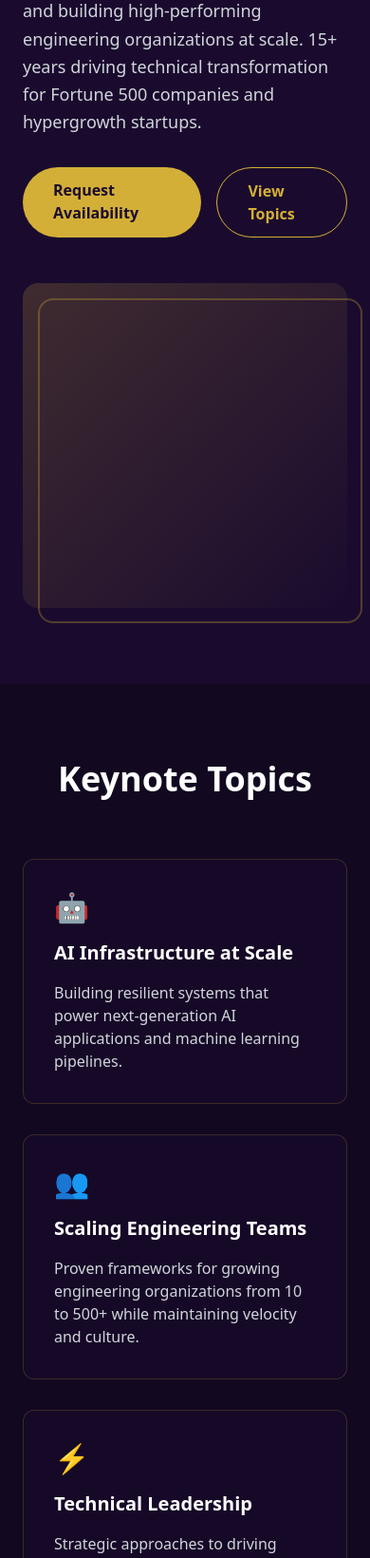
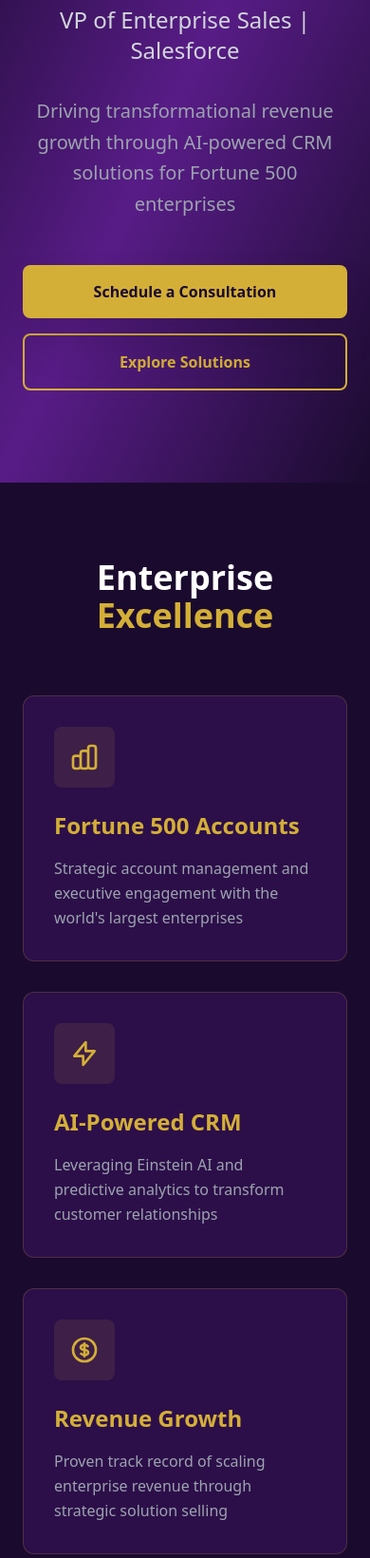
Before and after one commit to maxskalatsky/skalatsky-web, a plain HTML site: page demo/index.html in a window 390 px wide. Shown: the part 360-2000 px from the top of the page at 95% size. Drawn offline with nearby package versions, Linux system fonts and the light colour scheme.

Commit message:
Alex Demo Update: 2026-02-24T10:41:14.167-05:00

```diff
--- a/demo/index.html
+++ b/demo/index.html
@@ -4,107 +4,133 @@
 <head>
     <meta charset="UTF-8">
     <meta name="viewport" content="width=device-width, initial-scale=1.0">
-    <title>Sarah Chen - CTO & AI Infrastructure Leader | Skalatsky & Associates</title>
+    <title>Marcus Johnson | VP Enterprise Sales | Salesforce</title>
     <script src="https://cdn.tailwindcss.com"></script>
     <script>
         tailwind.config = {
             theme: {
                 extend: {
                     colors: {
-                        purple: '#1a0b2e',
-                        gold: '#d4af37',
+                        'deep-purple': '#1a0b2e',
+                        'skalatsky-gold': '#d4af37',
                     }
                 }
             }
         }
     </script>
 </head>
-<body class="bg-purple text-white font-sans antialiased">
+<body class="bg-deep-purple text-white font-sans antialiased">
 
-    <header class="fixed w-full top-0 z-50 bg-purple/95 backdrop-blur-sm border-b border-gold/20">
-        <nav class="container mx-auto px-6 py-4 flex justify-between items-center">
-            <div class="text-gold font-bold text-xl tracking-wider">SKALATSKY & ASSOCIATES</div>
-            <a href="#contact" class="bg-gold text-purple px-6 py-2 rounded-full font-semibold hover:bg-gold/90 transition">Book Sarah</a>
-        </nav>
-    </header>
+    <!-- Hero Section -->
+    <section class="min-h-screen flex items-center justify-center px-6 py-20 bg-gradient-to-br from-deep-purple via-purple-900 to-deep-purple">
+        <div class="max-w-5xl mx-auto text-center">
+            <div class="mb-8">
+                <span class="inline-block px-6 py-2 bg-skalatsky-gold/10 border border-skalatsky-gold/30 rounded-full text-skalatsky-gold text-sm font-semibold tracking-wide uppercase">
+                    Enterprise Sales Leadership
+                </span>
+            </div>
+            <h1 class="text-6xl md:text-7xl font-bold mb-6 leading-tight">
+                Marcus <span class="text-skalatsky-gold">Johnson</span>
+            </h1>
+            <p class="text-2xl md:text-3xl text-gray-300 mb-8 font-light">
+                VP of Enterprise Sales | Salesforce
+            </p>
+            <p class="text-xl text-gray-400 mb-12 max-w-3xl mx-auto leading-relaxed">
+                Driving transformational revenue growth through AI-powered CRM solutions for Fortune 500 enterprises
+            </p>
+            <div class="flex flex-col sm:flex-row gap-4 justify-center">
+                <a href="#contact" class="px-8 py-4 bg-skalatsky-gold text-deep-purple font-bold rounded-lg hover:bg-yellow-500 transition-all transform hover:scale-105 shadow-2xl">
+                    Schedule a Consultation
+                </a>
+                <a href="#expertise" class="px-8 py-4 bg-transparent border-2 border-skalatsky-gold text-skalatsky-gold font-bold rounded-lg hover:bg-skalatsky-gold hover:text-deep-purple transition-all">
+                    Explore Solutions
+                </a>
+            </div>
+        </div>
+    </section>
 
-    <section class="pt-32 pb-20 px-6">
-        <div class="container mx-auto max-w-6xl">
-            <div class="grid md:grid-cols-2 gap-12 items-center">
-                <div>
-                    <div class="text-gold text-sm font-semibold tracking-widest mb-4">KEYNOTE SPEAKER</div>
-                    <h1 class="text-5xl md:text-6xl font-bold mb-6 leading-tight">Sarah Chen</h1>
-                    <p class="text-2xl text-gold mb-6">CTO at TechVentures</p>
-                    <p class="text-lg text-gray-300 mb-8 leading-relaxed">Leading AI infrastructure innovation and building high-performing engineering organizations at scale. 15+ years driving technical transformation for Fortune 500 companies and hypergrowth startups.</p>
-                    <div class="flex gap-4">
-                        <a href="#contact" class="bg-gold text-purple px-8 py-3 rounded-full font-semibold hover:bg-gold/90 transition">Request Availability</a>
-                        <a href="#expertise" class="border border-gold text-gold px-8 py-3 rounded-full font-semibold hover:bg-gold/10 transition">View Topics</a>
+    <!-- Expertise Section -->
+    <section id="expertise" class="py-20 px-6 bg-deep-purple">
+        <div class="max-w-6xl mx-auto">
+            <h2 class="text-4xl md:text-5xl font-bold text-center mb-16">
+                Enterprise <span class="text-skalatsky-gold">Excellence</span>
+            </h2>
+            <div class="grid md:grid-cols-3 gap-8">
+                <div class="bg-purple-900/30 border border-skalatsky-gold/20 rounded-xl p-8 hover:border-skalatsky-gold/60 transition-all">
+                    <div class="w-16 h-16 bg-skalatsky-gold/10 rounded-lg flex items-center justify-center mb-6">
+                        <svg class="w-8 h-8 text-skalatsky-gold" fill="none" stroke="currentColor" viewBox="0 0 24 24">
+                            <path stroke-linecap="round" stroke-linejoin="round" stroke-width="2" d="M9 19v-6a2 2 0 00-2-2H5a2 2 0 00-2 2v6a2 2 0 002 2h2a2 2 0 002-2zm0 0V9a2 2 0 012-2h2a2 2 0 012 2v10m-6 0a2 2 0 002 2h2a2 2 0 002-2m0 0V5a2 2 0 012-2h2a2 2 0 012 2v14a2 2 0 01-2 2h-2a2 2 0 01-2-2z"></path>
+                        </svg>
                     </div>
+                    <h3 class="text-2xl font-bold mb-4 text-skalatsky-gold">Fortune 500 Accounts</h3>
+                    <p class="text-gray-400 leading-relaxed">
+                        Strategic account management and executive engagement with the world's largest enterprises
+                    </p>
                 </div>
-                <div class="relative">
-                    <div class="aspect-square bg-gradient-to-br from-gold/20 to-purple rounded-2xl"></div>
-                    <div class="absolute inset-0 border-2 border-gold/30 rounded-2xl transform translate-x-4 translate-y-4"></div>
+                <div class="bg-purple-900/30 border border-skalatsky-gold/20 rounded-xl p-8 hover:border-skalatsky-gold/60 transition-all">
+                    <div class="w-16 h-16 bg-skalatsky-gold/10 rounded-lg flex items-center justify-center mb-6">
+                        <svg class="w-8 h-8 text-skalatsky-gold" fill="none" stroke="currentColor" viewBox="0 0 24 24">
+                            <path stroke-linecap="round" stroke-linejoin="round" stroke-width="2" d="M13 10V3L4 14h7v7l9-11h-7z"></path>
+                        </svg>
+                    </div>
+                    <h3 class="text-2xl font-bold mb-4 text-skalatsky-gold">AI-Powered CRM</h3>
+                    <p class="text-gray-400 leading-relaxed">
+                        Leveraging Einstein AI and predictive analytics to transform customer relationships
+                    </p>
+                </div>
+                <div class="bg-purple-900/30 border border-skalatsky-gold/20 rounded-xl p-8 hover:border-skalatsky-gold/60 transition-all">
+                    <div class="w-16 h-16 bg-skalatsky-gold/10 rounded-lg flex items-center justify-center mb-6">
+                        <svg class="w-8 h-8 text-skalatsky-gold" fill="none" stroke="currentColor" viewBox="0 0 24 24">
+                            <path stroke-linecap="round" stroke-linejoin="round" stroke-width="2" d="M12 8c-1.657 0-3 .895-3 2s1.343 2 3 2 3 .895 3 2-1.343 2-3 2m0-8c1.11 0 2.08.402 2.599 1M12 8V7m0 1v8m0 0v1m0-1c-1.11 0-2.08-.402-2.599-1M21 12a9 9 0 11-18 0 9 9 0 0118 0z"></path>
+                        </svg>
+                    </div>
+                    <h3 class="text-2xl font-bold mb-4 text-skalatsky-gold">Revenue Growth</h3>
+                    <p class="text-gray-400 leading-relaxed">
+                        Proven track record of scaling enterprise revenue through strategic solution selling
+                    </p>
                 </div>
             </div>
         </div>
     </section>
 
-    <section id="expertise" class="py-20 px-6 bg-black/30">
-        <div class="container mx-auto max-w-6xl">
-            <h2 class="text-4xl font-bold text-center mb-16">Keynote Topics</h2>
-            <div class="grid md:grid-cols-3 gap-8">
-                <div class="bg-purple/50 border border-gold/20 p-8 rounded-xl hover:border-gold/50 transition">
-                    <div class="text-gold text-3xl mb-4">🤖</div>
-                    <h3 class="text-xl font-bold mb-4">AI Infrastructure at Scale</h3>
-                    <p class="text-gray-300">Building resilient systems that power next-generation AI applications and machine learning pipelines.</p>
+    <!-- Stats Section -->
+    <section class="py-20 px-6 bg-gradient-to-r from-purple-900/50 to-deep-purple">
+        <div class="max-w-6xl mx-auto">
+            <div class="grid md:grid-cols-3 gap-12 text-center">
+                <div>
+                    <div class="text-6xl font-bold text-skalatsky-gold mb-4">500+</div>
+                    <div class="text-xl text-gray-300">Fortune 500 Engagements</div>
                 </div>
-                <div class="bg-purple/50 border border-gold/20 p-8 rounded-xl hover:border-gold/50 transition">
-                    <div class="text-gold text-3xl mb-4">👥</div>
-                    <h3 class="text-xl font-bold mb-4">Scaling Engineering Teams</h3>
-                    <p class="text-gray-300">Proven frameworks for growing engineering organizations from 10 to 500+ while maintaining velocity and culture.</p>
+                <div>
+                    <div class="text-6xl font-bold text-skalatsky-gold mb-4">$2B+</div>
+                    <div class="text-xl text-gray-300">Enterprise Pipeline Generated</div>
                 </div>
-                <div class="bg-purple/50 border border-gold/20 p-8 rounded-xl hover:border-gold/50 transition">
-                    <div class="text-gold text-3xl mb-4">⚡</div>
-                    <h3 class="text-xl font-bold mb-4">Technical Leadership</h3>
-                    <p class="text-gray-300">Strategic approaches to driving innovation, managing technical debt, and delivering business outcomes.</p>
+                <div>
+                    <div class="text-6xl font-bold text-skalatsky-gold mb-4">98%</div>
+                    <div class="text-xl text-gray-300">Client Satisfaction Rate</div>
                 </div>
             </div>
         </div>
     </section>
 
-    <section class="py-20 px-6">
-        <div class="container mx-auto max-w-4xl text-center">
-            <div class="text-gold text-sm font-semibold tracking-widest mb-4">IMPACT</div>
-            <h2 class="text-4xl font-bold mb-12">By The Numbers</h2>
-            <div class="grid md:grid-cols-3 gap-8">
-                <div>
-                    <div class="text-5xl font-bold text-gold mb-2">15+</div>
-                    <div class="text-gray-300">Years Leadership</div>
-                </div>
-                <div>
-                    <div class="text-5xl font-bold text-gold mb-2">500+</div>
-                    <div class="text-gray-300">Engineers Managed</div>
-                </div>
-                <div>
-                    <div class="text-5xl font-bold text-gold mb-2">$2B+</div>
-                    <div class="text-gray-300">Infrastructure Value</div>
-                </div>
-            </div>
+    <!-- Contact Section -->
+    <section id="contact" class="py-20 px-6 bg-deep-purple">
+        <div class="max-w-4xl mx-auto text-center">
+            <h2 class="text-4xl md:text-5xl font-bold mb-8">
+                Ready to Transform Your <span class="text-skalatsky-gold">Enterprise CRM?</span>
+            </h2>
+            <p class="text-xl text-gray-400 mb-12 max-w-2xl mx-auto">
+                Connect with Marcus to explore how AI-powered Salesforce solutions can accelerate your enterprise growth
+            </p>
+            <a href="mailto:marcus.johnson@salesforce.com" class="inline-block px-12 py-5 bg-skalatsky-gold text-deep-purple font-bold text-lg rounded-lg hover:bg-yellow-500 transition-all transform hover:scale-105 shadow-2xl">
+                Get in Touch
+            </a>
         </div>
     </section>
 
-    <section id="contact" class="py-20 px-6 bg-gold text-purple">
-        <div class="container mx-auto max-w-4xl text-center">
-            <h2 class="text-4xl font-bold mb-6">Book Sarah Chen</h2>
-            <p class="text-xl mb-8">Transform your next conference with actionable insights on AI infrastructure and engineering leadership.</p>
-            <a href="mailto:bookings@skalatsky.com" class="inline-block bg-purple text-gold px-10 py-4 rounded-full font-semibold text-lg hover:bg-purple/90 transition">bookings@skalatsky.com</a>
-        </div>
-    </section>
-
-    <footer class="py-8 px-6 border-t border-gold/20">
-        <div class="container mx-auto text-center text-gray-400 text-sm">
-            <p>&copy; 2024 Skalatsky & Associates. All rights reserved.</p>
-        </div>
+    <!-- Footer -->
+    <footer class="py-8 px-6 bg-black/50 text-center text-gray-500">
+        <p>&copy; 2024 Marcus Johnson | Salesforce Enterprise Sales | Built by Skalatsky & Associates</p>
     </footer>
 
 </body>
```
